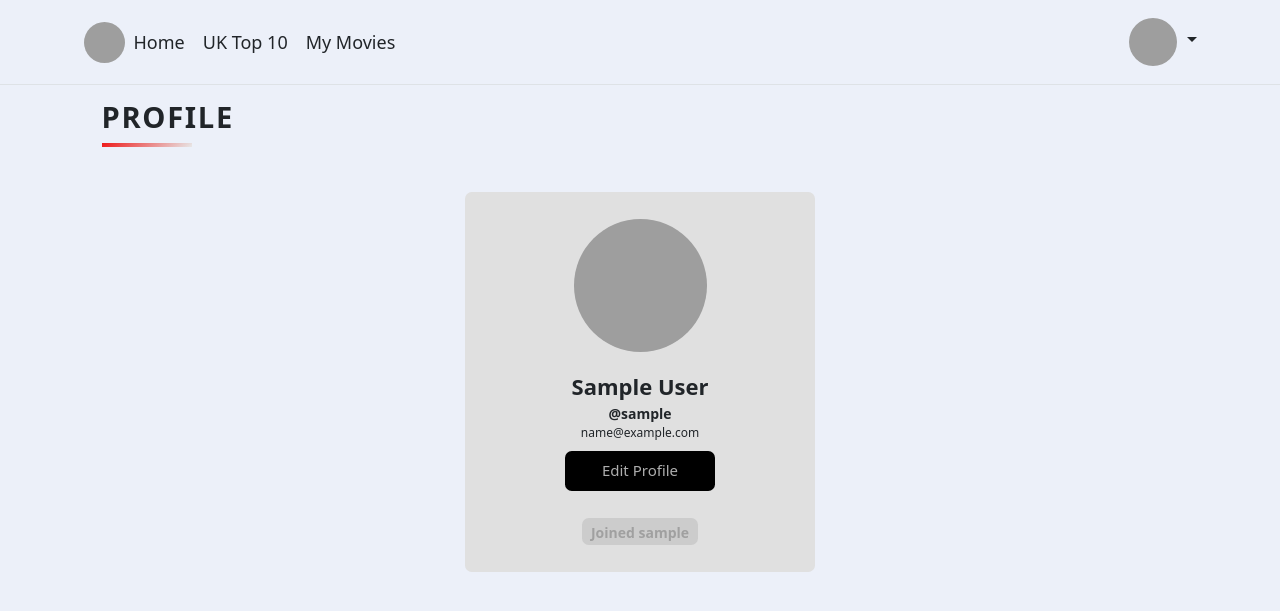
After one commit to chapmanic/Movie-Library-WebApp, a Flask app: page /profile/1 in a window 1280 px wide. The commit adds this page. Shown: the top 611 px of the page. Run offline with Flask 3, Linux system fonts and the light colour scheme; the visitor is signed in with stand-in values (Sample User, id 1); some libraries are stand-ins or nearby versions; grey boxes are pictures that could not be loaded.

Commit message:
profile page created, date added to User.DB.Model

```diff
--- a/main.py
+++ b/main.py
@@ -14,6 +14,7 @@ from werkzeug.security import generate_password_hash, check_password_hash
 import requests
 from filmsearch import MovieSearch
 from flask import flash
+from datetime import date, datetime
 
 # Load .env
 load_dotenv()
@@ -49,6 +50,7 @@ class User(UserMixin, db.Model):
     first_name = db.Column(db.String(1000))
     last_name = db.Column(db.String(1000))
     is_admin = db.Column(db.Integer, default=0)
+    date = db.Column(db.String(250), nullable=False)
     movies = relationship("Movie", back_populates="user")
 
 
@@ -108,7 +110,8 @@ def register():
             username=form.username.data,
             first_name=form.first_name.data,
             last_name=form.last_name.data,
-            password=hashed_password
+            password=hashed_password,
+            date=date.today().strftime("%B %d, %Y"),
         )
         # Utilise try/except adding user or returning with error
         try:
@@ -226,6 +229,16 @@ def delete():
     db.session.commit()
     return redirect(url_for('home'))
 
+@app.route("/profile/<int:user_id>", methods=["POST", "GET"])
+@login_required
+def profile(user_id):
+    # form = Create user form
+    user_items = db.get_or_404(User, user_id)
+    # Check if user is auth, if so move on
+    # ceck if form valie (user modifying data, place back into BD)
+    return render_template("userprofile.html")
+
+
 #  Checks to see IF file has been ran directly e.g. py main.py; True if so
 #  if the file is imported as a module, statment is False
 if __name__ == '__main__':
--- a/static/css/styles.css
+++ b/static/css/styles.css
@@ -53,6 +53,7 @@ p.overview {
 	padding-bottom: 0.5em;
 	margin-bottom: 1rem;
 	position: relative;
+	text-decoration: none;
 }
 
 .heading:after {
@@ -89,6 +90,79 @@ p.overview {
 	perspective: 1000px;
 	margin: 1rem auto;
 	position: relative;
+}
+
+.card-profile {
+    width: 350px;
+    background-color: #e0e0e0;
+    border: none;
+    transition: all 0.5s;
+}
+
+.image img {
+    transition: all 0.5s
+}
+
+.card-profile:hover .image img {
+    transform: scale(1.1)
+}
+
+.name {
+    font-size: 22px;
+    font-weight: bold
+}
+
+.idd {
+    font-size: 14px;
+    font-weight: 600
+}
+
+.idd1 {
+    font-size: 12px
+}
+
+.number {
+    font-size: 22px;
+    font-weight: bold
+}
+
+.follow {
+    font-size: 12px;
+    font-weight: 500;
+    color: #444444
+}
+
+.btn1 {
+    height: 40px;
+    width: 150px;
+    border: none;
+    background-color: #000;
+    color: #aeaeae;
+    font-size: 15px
+}
+
+.text span {
+    font-size: 13px;
+    color: #545454;
+    font-weight: 500
+}
+
+.icons i {
+    font-size: 19px
+}
+
+hr .new1 {
+    border: 1px solid
+}
+
+.join {
+    font-size: 14px;
+    color: #a0a0a0;
+    font-weight: bold
+}
+
+.date {
+    background-color: #ccc
 }
 
 @media screen and (max-width: 800px) {
@@ -185,11 +259,17 @@ p.overview {
 	padding: 0.5em 1em;
 	border-radius: 100px;
 	font: inherit;
-	background: linear-gradient(140deg, #ee1a1a, #e7e7e7);
+	background: linear-gradient(140deg, #ee1a1a, #bd3434);
 	border: none;
 	position: relative;
 	transform-style: preserve-3d;
 	transition: 300ms ease;
+}
+
+.profile-box {
+	display: flex;
+	justify-content: center;
+	background-color: black;
 }
 
 .button:before {
--- a/templates/base.html
+++ b/templates/base.html
@@ -63,7 +63,7 @@
             <li><a href="{{ url_for('home')}}" class="nav-link px-2 link-dark">Home</a></li>
             <li><a href="#" class="nav-link px-2 link-dark">UK Top 10</a></li>
             {% if current_user.is_authenticated %}
-            <li><a href="#" class="nav-link px-2 link-dark">My Movies</a></li>{% endif %}
+            <li><a href="{{ url_for('profile', user_id=current_user.id) }}" class="nav-link px-2 link-dark">My Movies</a></li>{% endif %}
           </ul>
           {% if current_user.is_authenticated %} {% if current_user.is_admin %}
           <li class="nav-item">
@@ -76,7 +76,7 @@
           {% endif %}
           <div class="dropdown text-end">
             <a
-              href="#"
+              href="{{ url_for('profile', user_id=current_user.id) }}"
               class="d-block link-dark text-decoration-none dropdown-toggle"
               id="dropdownUser1"
               data-bs-toggle="dropdown"
@@ -96,7 +96,7 @@
             >
               <!-- <li><a class="dropdown-item" href="#">New project...</a></li>
               <li><a class="dropdown-item" href="#">Settings</a></li>-->
-              <li><a class="dropdown-item" href="#">Profile</a></li>
+              <li><a class="dropdown-item" href="{{ url_for('profile', user_id=current_user.id) }}">Profile</a></li>
               <li><hr class="dropdown-divider" /></li>
               <li><a class="dropdown-item" href="{{ url_for('logout') }}">Log out</a></li>
             </ul>
--- a/templates/index.html
+++ b/templates/index.html
@@ -5,8 +5,8 @@
     messages %} {% for category, message in messages %}
     <div class="alert alert-{{ category }}">{{ message }}</div>
     {% endfor %} {% endif %} {% endwith %}
-  <h1 class="heading text-decoration=none">My Top 10 Movies</h1>
-  <p class="description">These are my all-time favourite movies.</p>
+  <h1 class="heading">Movie Trackie!</h1>
+  <p class="description">Lookup and store your all-time favourite movies.</p>
 
   <div class="container text-center add">
     <a href="{{ url_for('add_movie') }}" class="button">Add Movie</a>
--- /dev/null
+++ b/templates/userprofile.html
@@ -0,0 +1,34 @@
+{% extends 'base.html' %} {% from 'bootstrap5/form.html' import render_form %}
+{% block content %}
+<div class="container">
+  <h1 class="heading">Profile</h1>
+  <div class="container mt-4 mb-4 p-3 d-flex justify-content-center">
+    <div class="card-profile rounded p-4">
+      <div
+        class="image d-flex flex-column justify-content-center align-items-center"
+      >
+        <img
+        src="https://avatars.githubusercontent.com/u/108154316?v=4"
+        alt="mdo"
+        width="133"
+        height="133"
+        class="rounded-circle"
+        />
+        <span class="name mt-3">{{ current_user.first_name }} {{ current_user.last_name }}</span>
+        <span class="idd">@{{ current_user.username }}</span>
+        <div
+          class="d-flex flex-row justify-content-center align-items-center gap-2"
+        >
+          <span class="idd1">{{ current_user.email }}</span>
+        </div>
+        <div class="d-flex mt-2">
+          <button class="btn1 rounded btn-dark">Edit Profile</button>
+        </div>
+        <div class="px-2 rounded mt-4 date">
+          <span class="join">Joined {{ current_user.date }}</span>
+        </div>
+      </div>
+    </div>
+  </div>
+</div>
+{% endblock content %}
```
